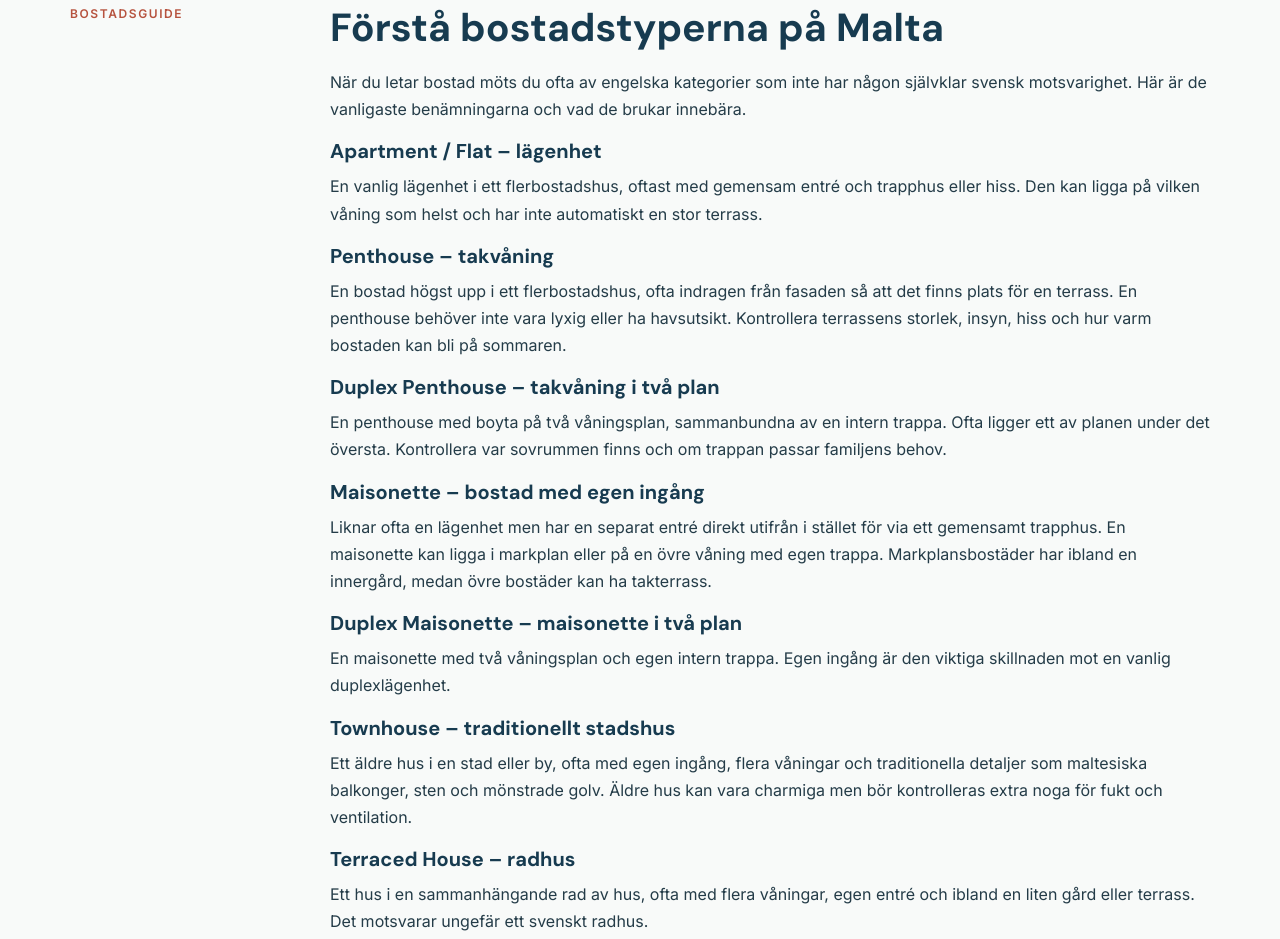
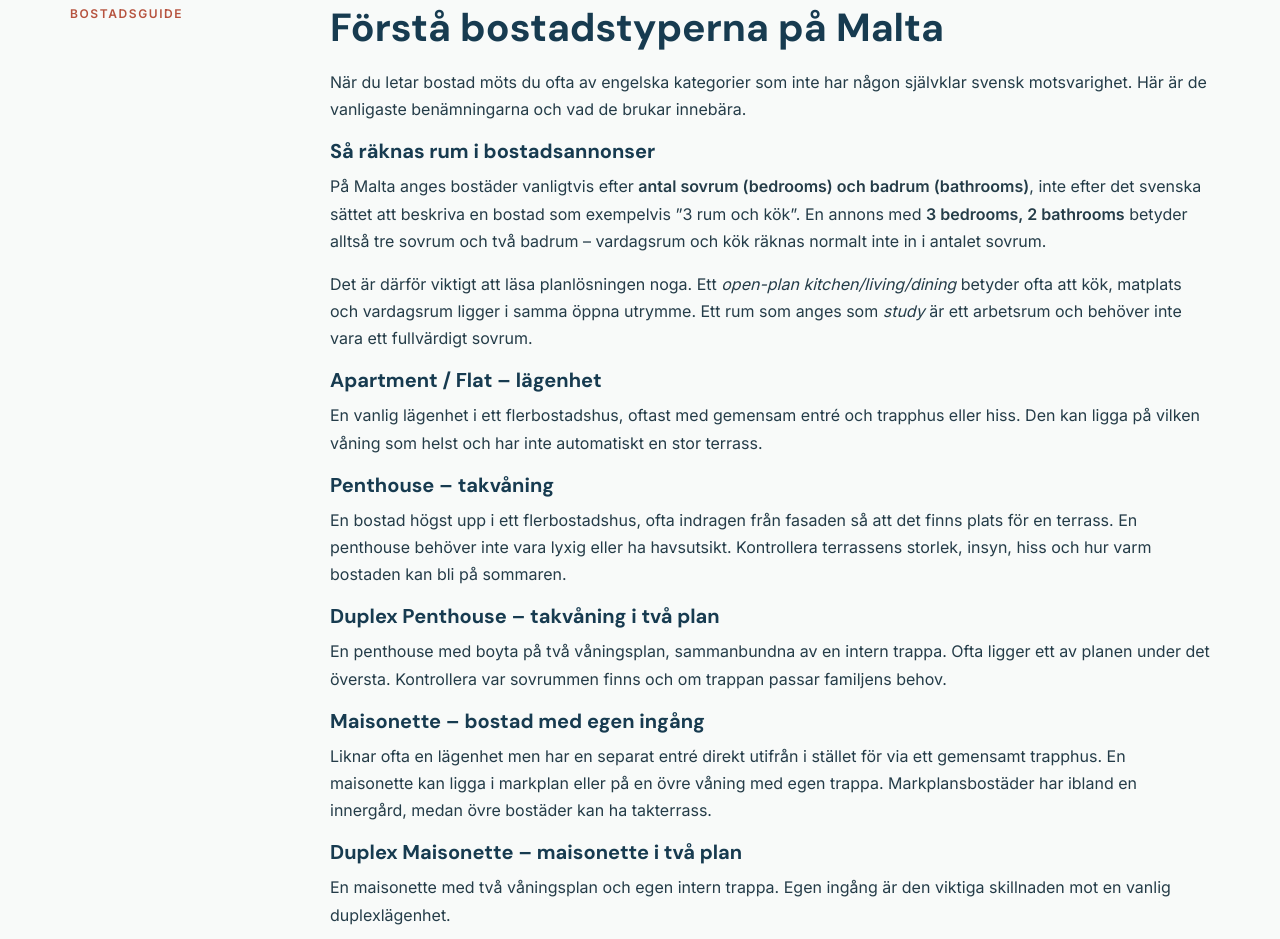
Before and after one commit to mhellqvist83/svenskklubben-malta, a plain HTML site: page bo-pa-malta.html in a window 1280 px wide. Shown: the part 2100-3039 px from the top of the page. Drawn offline with Linux system fonts and the light colour scheme.

Commit message:
Explain Maltese bedroom and bathroom listing conventions

```diff
--- a/bo-pa-malta.html
+++ b/bo-pa-malta.html
@@ -9,7 +9,7 @@
 <section class="topic" id="omraden"><div class="wrap"><div class="tag">01 / Områden</div><div><h2>Var på Malta vill du bo?</h2><p>Föredrar du stadspuls, kustliv eller en lugnare by? Fundera på hur du vill att en vanlig vardag ska fungera – inte bara hur området känns under ett semesterbesök.</p><p>Om du inte har bil kan närheten till mataffärer, apotek och kollektivtrafik vara särskilt viktig. Besök gärna området både dag- och kvällstid och kontrollera hur lång tid dina vanliga resor faktiskt tar.</p><p>Gozo erbjuder en annan rytm än huvudön, men färjeförbindelserna behöver vägas in om du ofta ska resa mellan öarna.</p></div></div></section>
 <section class="topic" id="bostad"><div class="wrap"><div class="tag">02 / Hemmet</div><div><h2>Hyra bostad och trivas hemma</h2><p>Innan du skriver under ett hyresavtal bör du kontrollera vad som ingår i hyran, hur depositionen hanteras och vem som ansvarar för reparationer. Be om en skriftlig inventarielista och dokumentera bostadens skick vid inflyttning.</p><p>Se efter om det finns luftkonditionering, varmvatten, god ventilation och tillräckligt med förvaring. Under svalare och fuktigare perioder kan inomhusklimatet vara minst lika viktigt som under sommaren.</p><p><strong>Mäklararvode och VAT:</strong> Hyr du genom en mäklare är det vanligt att hyresgästen betalar ett engångsarvode motsvarande halva månadshyran, plus 18 % VAT (moms) på själva arvodet. Vid en månadshyra på 1 500 € blir det 750 € i mäklararvode och 135 € i VAT, alltså totalt <strong>885 €</strong>. Kontrollera alltid den faktiska avgiften innan du skriver på. Första hyran och en deposition, ofta motsvarande en månadshyra, tillkommer normalt.</p><p>Fråga också hur el och vatten mäts och faktureras. Hyresregistrering och rättigheter för hyresgäster hanteras av Maltas Housing Authority.</p><div class="links"><a href="https://housingauthority.gov.mt/" target="_blank" rel="noopener">Housing Authority ↗</a></div></div></div></section>
 <section class="topic" id="bostadstyper"><div class="wrap"><div class="tag">Bostadsguide</div><div><h2>Förstå bostadstyperna på Malta</h2><p>När du letar bostad möts du ofta av engelska kategorier som inte har någon självklar svensk motsvarighet. Här är de vanligaste benämningarna och vad de brukar innebära.</p>
-<h3>Apartment / Flat – lägenhet</h3><p>En vanlig lägenhet i ett flerbostadshus, oftast med gemensam entré och trapphus eller hiss. Den kan ligga på vilken våning som helst och har inte automatiskt en stor terrass.</p>
+<h3>Så räknas rum i bostadsannonser</h3><p>På Malta anges bostäder vanligtvis efter <strong>antal sovrum (bedrooms) och badrum (bathrooms)</strong>, inte efter det svenska sättet att beskriva en bostad som exempelvis ”3 rum och kök”. En annons med <strong>3 bedrooms, 2 bathrooms</strong> betyder alltså tre sovrum och två badrum – vardagsrum och kök räknas normalt inte in i antalet sovrum.</p><p>Det är därför viktigt att läsa planlösningen noga. Ett <em>open-plan kitchen/living/dining</em> betyder ofta att kök, matplats och vardagsrum ligger i samma öppna utrymme. Ett rum som anges som <em>study</em> är ett arbetsrum och behöver inte vara ett fullvärdigt sovrum.</p><h3>Apartment / Flat – lägenhet</h3><p>En vanlig lägenhet i ett flerbostadshus, oftast med gemensam entré och trapphus eller hiss. Den kan ligga på vilken våning som helst och har inte automatiskt en stor terrass.</p>
 <h3>Penthouse – takvåning</h3><p>En bostad högst upp i ett flerbostadshus, ofta indragen från fasaden så att det finns plats för en terrass. En penthouse behöver inte vara lyxig eller ha havsutsikt. Kontrollera terrassens storlek, insyn, hiss och hur varm bostaden kan bli på sommaren.</p>
 <h3>Duplex Penthouse – takvåning i två plan</h3><p>En penthouse med boyta på två våningsplan, sammanbundna av en intern trappa. Ofta ligger ett av planen under det översta. Kontrollera var sovrummen finns och om trappan passar familjens behov.</p>
 <h3>Maisonette – bostad med egen ingång</h3><p>Liknar ofta en lägenhet men har en separat entré direkt utifrån i stället för via ett gemensamt trapphus. En maisonette kan ligga i markplan eller på en övre våning med egen trappa. Markplansbostäder har ibland en innergård, medan övre bostäder kan ha takterrass.</p>
```
